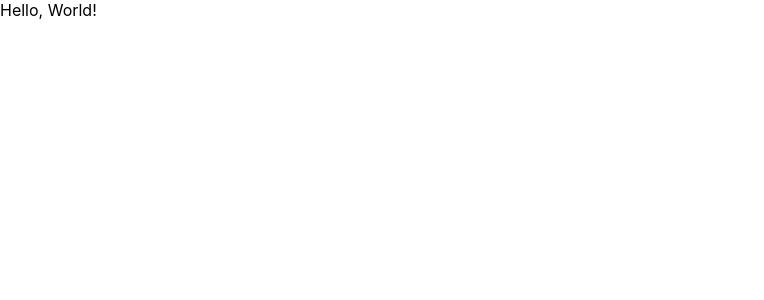
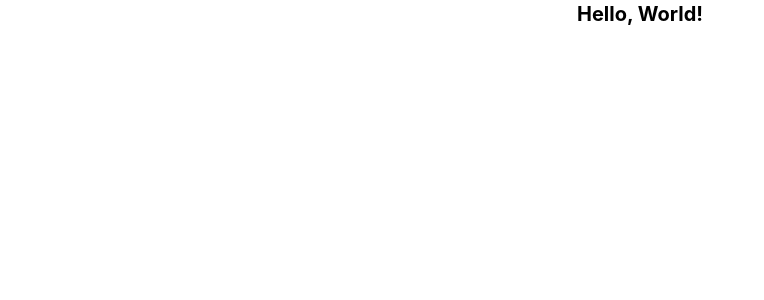
Before and after one commit to klevcsoo/lexiquest, a React (Create React App) app in the folder lexiquest-client/: page / in a window 1280 px wide. Shown: the top 300 px of the page, without its empty margins (0-764 px from the left). Built offline with nearby package versions, Linux system fonts and the light colour scheme.

Commit message:
add Tailwind CSS to React project

```diff
--- a/lexiquest-client/package.json
+++ b/lexiquest-client/package.json
@@ -39,5 +39,9 @@
       "last 1 firefox version",
       "last 1 safari version"
     ]
+  },
+  "devDependencies": {
+    "@babel/plugin-proposal-private-property-in-object": "^7.21.11",
+    "tailwindcss": "^3.3.3"
   }
 }
--- a/lexiquest-client/src/App.tsx
+++ b/lexiquest-client/src/App.tsx
@@ -2,7 +2,7 @@ import React from 'react';
 
 function App() {
     return (
-        <div>
+        <div className="text-center text-xl font-bold">
             Hello, World!
         </div>
     );
--- a/lexiquest-client/src/index.css
+++ b/lexiquest-client/src/index.css
@@ -1,3 +1,7 @@
+@tailwind base;
+@tailwind components;
+@tailwind utilities;
+
 body {
     margin:                  0;
     font-family:             -apple-system, BlinkMacSystemFont, "Segoe UI", "Roboto", "Oxygen",
--- /dev/null
+++ b/lexiquest-client/tailwind.config.js
@@ -0,0 +1,10 @@
+/** @type {import("tailwindcss").Config} */
+module.exports = {
+    content: [
+        "./src/**/*.{js,jsx,ts,tsx}"
+    ],
+    theme: {
+        extend: {}
+    },
+    plugins: []
+};
```
Also changed, not shown: 1 other file (tests, documents, lock files or other folders).
